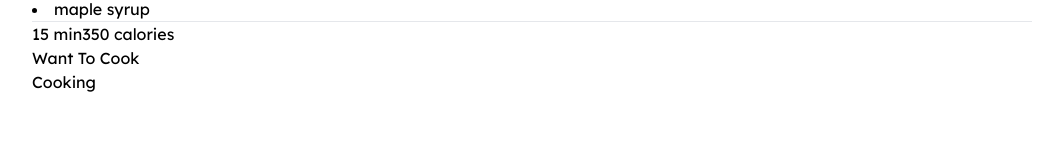
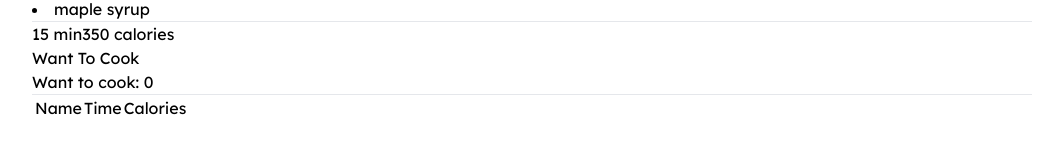
Before and after one commit to mohdbinharun56/B9A7-CHEFS-TABLE, a React (Vite) app: page / in a window 1280 px wide. Shown: the part 5786-5939 px from the top of the page, without its empty margins (108-1171 px from the left). Built offline with nearby package versions, Linux system fonts and the light colour scheme.

Commit message:
added cooking items and it's item added only onece

```diff
--- a/src/App.jsx
+++ b/src/App.jsx
@@ -1,5 +1,3 @@
-
-// import './App.css'
 import { useEffect } from "react";
 import { useState } from "react";
 import Cooking from './components/Cooking/Cooking'
@@ -29,12 +27,12 @@ function App() {
 
 
     }
-    console.log(cooking);
+    // console.log(cooking);
   return (
     <>
       <div className='mx-auto md:flex gap-4'>
         <Recipes recipes={recipes} handleCook={handleCook}></Recipes>
-        <Cooking></Cooking>
+        <Cooking cooking={cooking}></Cooking>
       </div>
     </>
   )
--- a/src/components/Cooking/Cooking.jsx
+++ b/src/components/Cooking/Cooking.jsx
@@ -1,12 +1,45 @@
-
-const Cooking = () => {
+import PropTypes from "prop-types";
+const Cooking = ({ cooking }) => {
+    // console.log(cooking);
     return (
         <>
-            <div className="w-1/3">
-                <h1>Cooking</h1>
+            <div className="w-1/3 border-2 rounded-2xl p-6">
+                <h1 className="text-center font-bold text-3xl mb-5">Want to cook: {cooking.length}</h1>
+                <hr />
+                <div className="mt-5">
+                    <table className="w-full text-[#878787]">
+                        <thead>
+                            <tr className="text-center">
+                                <td></td>
+                                <td className="text-start pl-2">Name</td>
+                                <td>Time</td>
+                                <td>Calories</td>
+                            </tr>
+                        </thead>
+                        <tbody className="mt-2">
+                                {
+                                    cooking.map((item,idx) => {
+                                        console.log(item)
+                                        return (
+                                            <>
+                                                <tr className="text-center font-normal text-sm">
+                                                    <td>{idx+1}</td>
+                                                    <td className="w-40 text-start pl-2">{item.recipe_name}</td>
+                                                    <td>{item.preparing_time}</td>
+                                                    <td>{item.calories}</td>
+                                                </tr>
+                                            </>
+                                        );
+                                    })
+                                }
+                        </tbody>
+                    </table>
+                </div>
             </div>
         </>
     );
 };
-
+Cooking.propTypes = {
+    cooking: PropTypes.array
+}
 export default Cooking;
```
Also changed, not shown: src/components/Recipes/Recipes.jsx (+0 -17 lines).
